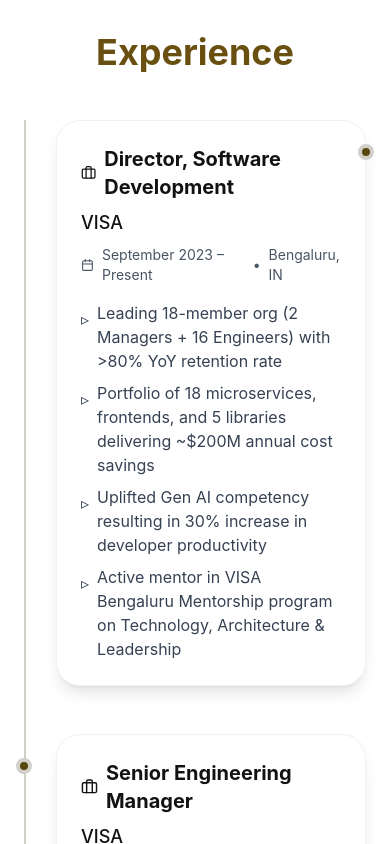
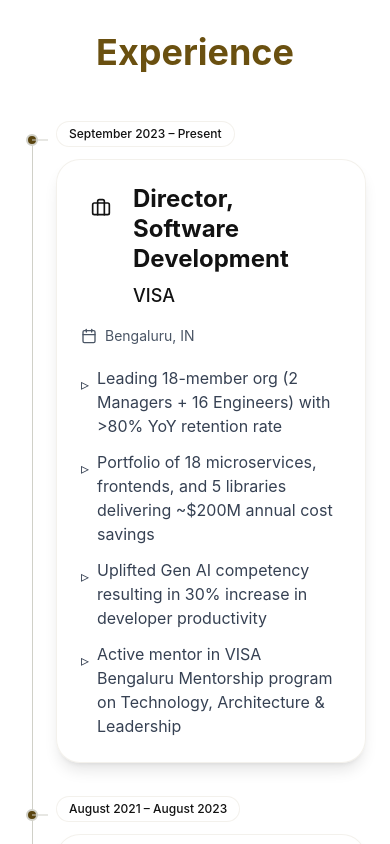
Before and after one commit to sinjar666/my-portfolio, a React (Vite) app: page / in a window 390 px wide. Shown: the part 5040-5884 px from the top of the page. Built offline with nearby package versions, Linux system fonts and the light colour scheme.

Commit message:
feat: enhance layout and styling in Portfolio and Experience sections for improved visual consistency

```diff
--- a/src/app/components/Portfolio.tsx
+++ b/src/app/components/Portfolio.tsx
@@ -39,7 +39,7 @@
   }, []);
 
   return (
-    <div className="relative min-h-screen bg-page text-foreground">
+    <div className="relative min-h-screen overflow-x-clip bg-page text-foreground">
       <Navigation scrolled={scrolled} isVisible={isVisible} />
 
       <main className="relative">
--- a/src/app/components/sections/Experience.tsx
+++ b/src/app/components/sections/Experience.tsx
@@ -78,37 +78,82 @@
             Experience
           </h2>
 
-          <div className="relative">
-            {/* Timeline line */}
-            <div className="absolute left-0 md:left-1/2 top-0 bottom-0 w-0.5 timeline-line transform md:-translate-x-1/2" />
+          <div className="relative space-y-8 md:hidden">
+            <div className="absolute bottom-4 left-2 top-4 w-px timeline-line" />
+            {experiences.map((exp, index) => (
+              <motion.div
+                key={`${exp.title}-mobile`}
+                initial={{ opacity: 0, y: 24 }}
+                whileInView={{ opacity: 1, y: 0 }}
+                viewport={{ once: true }}
+                transition={{ duration: 0.5, delay: index * 0.08 }}
+                className="relative pl-8"
+              >
+                <div className="absolute left-2 top-5 -translate-x-1/2 -translate-y-1/2 h-3 w-3 rounded-full border-2 border-white dark:border-gray-900 timeline-dot" />
+                <div className="absolute left-2 top-5 -translate-y-1/2 h-px w-4 timeline-line" />
+                <div className="mb-3 inline-flex items-center rounded-full border border-white/20 bg-white/10 px-3 py-1 text-xs font-medium text-secondary backdrop-blur-sm dark:border-gray-700/50 dark:bg-gray-900/30">
+                  {exp.period}
+                </div>
+                <div className="rounded-3xl bg-white/40 p-6 shadow-lg backdrop-blur-xl border border-white/20 dark:border-gray-800/50 dark:bg-gray-900/40">
+                  <div className="mb-4 flex items-start gap-3">
+                    <div className="mt-1 rounded-xl bg-white/10 p-2.5 dark:bg-gray-800/40">
+                      <Briefcase className="h-5 w-5 text-secondary" />
+                    </div>
+                    <div>
+                      <h3 className="text-2xl font-bold leading-tight">{exp.title}</h3>
+                      <p className="mt-2 text-lg font-medium text-secondary">{exp.company}</p>
+                    </div>
+                  </div>
+                  <div className="mb-5 flex items-center gap-2 text-sm text-gray-600 dark:text-gray-400">
+                    <Calendar className="h-4 w-4" />
+                    <span>{exp.location}</span>
+                  </div>
+                  <ul className="space-y-3 text-left">
+                    {exp.highlights.map((highlight, idx) => (
+                      <li key={idx} className="flex items-start gap-2 text-gray-700 dark:text-gray-300">
+                        <span className="mt-1.5 text-secondary">▹</span>
+                        <span>{highlight}</span>
+                      </li>
+                    ))}
+                  </ul>
+                </div>
+              </motion.div>
+            ))}
+          </div>
+
+          <div className="relative hidden md:block">
+            <div className="absolute left-1/2 top-0 bottom-0 w-0.5 -translate-x-1/2 timeline-line" />
 
             {experiences.map((exp, index) => (
               <motion.div
-                key={index}
+                key={exp.title}
                 initial={{ opacity: 0, x: index % 2 === 0 ? -50 : 50 }}
                 whileInView={{ opacity: 1, x: 0 }}
                 viewport={{ once: true }}
                 transition={{ duration: 0.6, delay: index * 0.1 }}
-                className={`relative mb-12 ${
-                  index % 2 === 0 ? "md:pr-8 md:text-right" : "md:pl-8 md:ml-auto md:text-left"
-                } md:w-1/2`}
+                className={`relative mb-12 md:w-1/2 ${
+                  index % 2 === 0 ? "md:pr-8 md:text-right" : "md:ml-auto md:pl-8 md:text-left"
+                }`}
               >
-                {/* Timeline dot */}
-                <div className={`absolute top-6 ${index % 2 === 0 ? "md:right-0" : "left-0 md:left-0"} md:transform md:-translate-x-1/2 w-4 h-4 rounded-full timeline-dot border-4 border-white dark:border-gray-900 z-10`} style={{ left: index % 2 === 0 ? 'auto' : '-8px', right: index % 2 === 0 ? '-8px' : 'auto' }} />
+                <div
+                  className={`absolute top-6 z-10 h-4 w-4 rounded-full border-4 border-white dark:border-gray-900 timeline-dot ${
+                    index % 2 === 0 ? "right-0 translate-x-1/2" : "left-0 -translate-x-1/2"
+                  }`}
+                />
 
                 <motion.div
-                  className="ml-8 md:ml-0 p-6 rounded-3xl bg-white/40 dark:bg-gray-900/40 backdrop-blur-xl border border-white/20 dark:border-gray-800/50 shadow-lg hover:shadow-xl transition-all"
+                  className="rounded-3xl bg-white/40 p-6 shadow-lg backdrop-blur-xl border border-white/20 dark:border-gray-800/50 dark:bg-gray-900/40 hover:shadow-xl transition-all"
                   whileHover={{ scale: 1.02 }}
                   transition={{ duration: 0.2 }}
                 >
-                  <div className="flex items-center gap-2 mb-2 justify-start md:justify-inherit">
+                  <div className={`mb-2 flex items-center gap-2 ${index % 2 === 0 ? "md:justify-end" : "md:justify-start"}`}>
                     <Briefcase className="w-5 h-5 text-secondary" />
                     <h3 className="text-xl font-bold">{exp.title}</h3>
                   </div>
                   <p className="text-lg text-secondary font-medium mb-2">
                     {exp.company}
                   </p>
-                  <div className="flex items-center gap-2 text-sm text-gray-600 dark:text-gray-400 mb-4 justify-start md:justify-inherit">
+                  <div className={`mb-4 flex items-center gap-2 text-sm text-gray-600 dark:text-gray-400 ${index % 2 === 0 ? "md:justify-end" : "md:justify-start"}`}>
                     <Calendar className="w-4 h-4" />
                     <span>{exp.period}</span>
                     <span>•</span>
```
